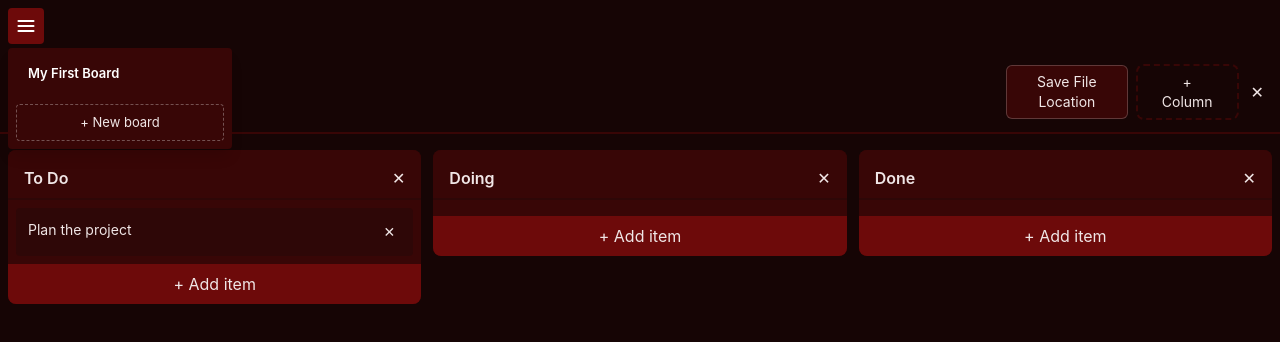
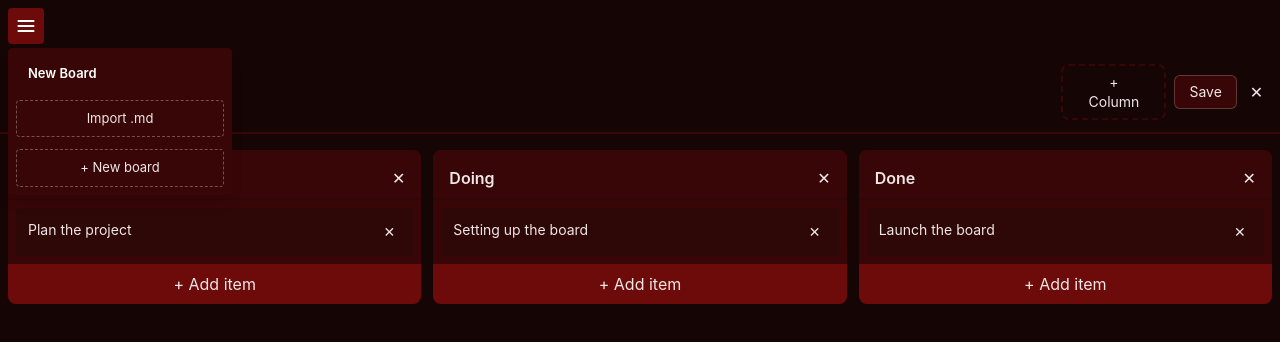
Before and after one commit to Nightmarius/kanban, a React (Vite) app: page / in a window 1280 px wide. Both pictures are taken after a click on the button "Open board menu". Shown: the top 342 px of the page. Built offline with nearby package versions, Linux system fonts and the light colour scheme.

Commit message:
working save system

```diff
--- a/src/App.tsx
+++ b/src/App.tsx
@@ -1,147 +1,171 @@
-import { useState, useEffect, useRef } from 'react'
+import { useState, useRef, useEffect } from 'react'
 import * as store from './store'
 import type { KanbanData } from './types'
 import { BoardPicker } from './BoardPicker'
 import { Board } from './Board'
 
 export function App() {
-  const [autoSaveEnabled, setAutoSaveEnabled] = useState(false)
-  const fileHandleRef = useRef<FileSystemFileHandle | null>(null)
-  const [saveLocationSet, setSaveLocationSet] = useState(false)
-
-  const [data, setData] = useState<KanbanData>(store.getState)
+  const [data, setData] = useState<KanbanData>(() => store.getState())
   const [activeBoardId, setActiveBoardId] = useState<string | null>(data.boards[0]?.id ?? null)
+  const importInputRef = useRef<HTMLInputElement>(null)
 
   useEffect(() => store.subscribe((s) => setData(s)), [])
 
-  const activeBoard = data.boards.find((b) => b.id === activeBoardId) ?? null
-
-  const timerRef = useRef<ReturnType<typeof setTimeout> | null>(null)
-
-  useEffect(() => {
-    if (!autoSaveEnabled || !activeBoard || !fileHandleRef.current) return
-    if (timerRef.current) clearTimeout(timerRef.current)
-    timerRef.current = setTimeout(() => {
-      writeBoardToDisk(fileHandleRef.current!, formatBoardAsMd(activeBoard))
-    }, 2000)
-    return () => {
-      if (timerRef.current) clearTimeout(timerRef.current)
-    }
-  }, [activeBoard, autoSaveEnabled])
-
-  async function setSaveLocation() {
-    try {
-      const picker = (window as unknown as Record<string, unknown>).showSaveFilePicker
-      if (!picker) {
-        console.error('File System Access API not supported')
-        return
-      }
-      const handle = await (picker as Function)({
-        suggestedName: 'board.md',
-        types: [{ accept: { 'text/markdown': ['.md'] } }],
-      })
-      fileHandleRef.current = handle as FileSystemFileHandle
-      setSaveLocationSet(true)
-      setAutoSaveEnabled(true)
-    } catch (err: unknown) {
-      if (err instanceof Error && err.name === 'AbortError') return
-      console.error('Failed to pick save location:', err)
-    }
-  }
+  const activeBoard = data.boards.find(b => b.id === activeBoardId) ?? null
 
   function handleImport(text: string) {
     try {
       const parsed = parseBoardFromMd(text)
+      setActiveBoardId(parsed.boards[0]?.id ?? null)
       store.importFromJSON(parsed)
     } catch {
       alert('Invalid kanban .md file.')
     }
   }
 
+  function handleSave() {
+    saveAsFile(formatBoardAsMd(activeBoard!), activeBoard?.name)
+  }
+
+  function handleNewImportFile() {
+    importInputRef.current?.click()
+  }
+
   return (
     <div className='main-content bg-bg'>
-      <BoardPicker boards={data.boards} activeBoardId={activeBoardId} onActivate={(id) => setActiveBoardId(id)} />
+      <BoardPicker boards={data.boards} activeBoardId={activeBoardId} onActivate={(id) => setActiveBoardId(id)} onImport={handleNewImportFile} />
+      <input ref={importInputRef} type='file' accept='.md' style={{ display: 'none' }} onChange={(e) => {
+        const file = e.target.files?.[0]
+        if (!file) return
+        const reader = new FileReader()
+        reader.onload = () => handleImport(reader.result as string)
+        reader.readAsText(file)
+        e.target.value = ''
+      }} />
       {activeBoard ? (
         <Board
           board={activeBoard}
           onRename={(name: string) => store.renameBoard(activeBoard.id, name)}
           onDelete={() => store.deleteBoard(activeBoard.id)}
-          onSaveLocation={saveLocationSet ? undefined : setSaveLocation}
-          autoSaveEnabled={autoSaveEnabled && saveLocationSet}
+          onSave={handleSave}
         />
       ) : (
-        <EmptyState onImport={handleImport} autoSaveEnabled={autoSaveEnabled && saveLocationSet} />
+        <EmptyState onImport={handleImport} />
       )}
     </div>
   )
 }
 
-function EmptyState({ onImport, autoSaveEnabled }: { onImport: (text: string) => void; autoSaveEnabled?: boolean }) {
+function EmptyState({ onImport }: { onImport: (text: string) => void }) {
   return (
     <div className='empty-state'>
       <p className='text-text'>No boards loaded.</p>
       <label className='action-btn bg-card text-text cursor-pointer'>
         Import .md
-        <input
-          type='file'
-          accept='.md'
-          onChange={(e) => {
+        <input type='file' accept='.md' onChange={(e) => {
           const file = e.target.files?.[0]
           if (!file) return
           const reader = new FileReader()
           reader.onload = () => onImport(reader.result as string)
           reader.readAsText(file)
           e.target.value = ''
-          }}
-          className='hidden'
-        />
+        }} className='hidden' />
       </label>
-      {autoSaveEnabled && (
-        <span className='autosave-indicator mt-1 text-[13px] text-accent'>
-          Auto On
-        </span>
-      )}
     </div>
   )
 }
 
-function formatBoardAsMd(board: { name: string; columns: Array<{ name: string; items: Array<{ text: string }> }> }): string {
-  return [`# ${board.name}`, '', ...board.columns.map((col) => [`## ${col.name}`, '', ...(col.items.length > 0 ? col.items.map((item) => `- ${item.text}`) : ['(empty)']), '']).flat()].join('\n')
+function formatBoardAsMd(board: { name: string; columns: Array<{ name: string; items: Array<any>; done?: number }> }): string {
+  return [
+    `# ${board.name}`,
+    '',
+    ...board.columns.map((col) => {
+      const doneItems = typeof col.done === 'number' ? Math.min(col.done, col.items.length) : 0
+      const lines: string[] = [`## ${col.name}`]
+      if (doneItems > 0) {
+        lines.push(`<!-- done:${doneItems} -->`)
+        lines.push('')
+      } else {
+        lines.push('')
+      }
+      for (let i = 0; i < col.items.length; i++) {
+        const item = col.items[i]
+        const text = typeof item === 'string' ? item : item.text || ''
+        if (typeof col.done === 'number' && i < col.done) {
+          lines.push(`- [x] ${text}`)
+        } else {
+          lines.push(`- ${text}`)
+        }
+      }
+      lines.push('')
+      return lines
+    }).flat(),
+  ].join('\n')
 }
 
-function writeBoardToDisk(handle: FileSystemFileHandle, content: string) {
-  handle
-    .createWritable()
-    .then((writable) => writable.write(content).finally(() => writable.close()))
-    .catch(console.error)
+function saveAsFile(content: string, filename?: string) {
+  const blob = new Blob([content], { type: 'text/markdown' })
+  const url = URL.createObjectURL(blob)
+  const a = document.createElement('a')
+  a.href = url
+  a.download = filename || 'board.md'
+  a.click()
+  URL.revokeObjectURL(url)
 }
 
 export function parseBoardFromMd(text: string): KanbanData {
   const lines = text.split('\n')
-  const boards: Array<{ id: string; name: string; columns: Array<{ id: string; name: string; items: Array<{ id: string; text: string }> }> }> = []
-  let currentBoard: { name: string; columns: Array<{ name: string; items: Array<{ text: string }> }> } | null = null
+  let currentBoard: { name: string; columns: Array<{ name: string; items: Array<string>; done?: number }> } | null = null
 
   for (let i = 0; i < lines.length; i++) {
     const line = lines[i].trim()
+
     if (line.startsWith('# ') && !currentBoard) {
       currentBoard = { name: line.slice(2).trim(), columns: [] }
-    } else if (line.startsWith('## ')) {
-      const colName = line.slice(3).trim()
-      const items: Array<{ text: string }> = []
-      i++
+    }
+    else if (currentBoard && new RegExp(`^##\\S`).test(line)) {
+      const headerContent = line.slice(2).trim()
+      if (!headerContent) continue
+
+      let colName: string
+      const braceIdx = headerContent.indexOf('{')
+      colName = braceIdx > 0 ? headerContent.slice(0, braceIdx).trim() : headerContent.trim()
+
+      let done = 0
+      let offset = 1
+      const nextLine = lines[i + 1]?.trim() ?? ''
+      if (nextLine.match(/^<!--\s*done:(\d+)-->$/)) {
+        const match = nextLine.match(/<!--\s*done:(\d+)-->/)
+        done = parseInt(match![1], 10)
+        offset = 2
+      }
+
+      i += offset
+
+      const items: Array<string> = []
       while (i < lines.length) {
         const next = lines[i].trim()
-        if (next.startsWith('# ') || (next.startsWith('## ') && currentBoard!.columns.some((c) => c.name === colName))) break
-        if (next === '' || next === '(empty)' || !next.startsWith('- ')) {
-          i++
-          continue
+
+        if (!next || /^<!--/.test(next)) { i++; continue }
+        if (/^##/.test(next)) break
+        if (!/^\- /.test(next)) { i++; continue }
+
+        let itemText: string
+        if (next.startsWith('- [x] ') || next.startsWith('- [X] ')) {
+          itemText = next.slice(6).trim()
+        } else {
+          itemText = next.slice(2).trim()
         }
-        items.push({ text: next.slice(2).trim() })
+        items.push(itemText)
         i++
       }
-      currentBoard!.columns.push({ name: colName, items })
+
+      if (items.length > 0 && items[items.length - 1] === '') items.pop()
+      currentBoard.columns.push({ name: colName, done, items })
     }
   }
+
+  const boards = [] as Array<{ id: string; name: string; columns: Array<{ id: string; name: string; done: number; items: string[] }> }>
 
   if (currentBoard) {
     boards.push({
@@ -150,7 +174,8 @@ export function parseBoardFromMd(text: string): KanbanData {
       columns: currentBoard.columns.map((col, idx) => ({
         id: 'col-' + Date.now() + '-' + idx,
         name: col.name,
-        items: col.items.map((item, iIdx) => ({ id: 'item-' + Date.now() + '-' + iIdx, text: item.text })),
+        done: col.done || 0,
+        items: col.items,
       })),
     })
   }
--- a/src/Board.tsx
+++ b/src/Board.tsx
@@ -8,11 +8,10 @@ interface BoardProps {
   board: BoardType
   onRename: (name: string) => void
   onDelete: () => void
-  onSaveLocation?: () => Promise<void>
-  autoSaveEnabled: boolean
+  onSave: () => void
 }
 
-export function Board({ board, onRename, onDelete, onSaveLocation, autoSaveEnabled }: BoardProps) {
+export function Board({ board, onRename, onDelete, onSave }: BoardProps) {
   const [targetColId, setTargetColId] = useState<string | null>(null)
   const [dropAboveIdx, setDropAboveIdx] = useState<number | null>(null)
 
@@ -20,21 +19,15 @@ export function Board({ board, onRename, onDelete, onSaveLocation, autoSaveEnabl
     <div className='flex flex-col h-full'>
       <div className='flex items-center gap-2 p-3 mb-4 border-b-2 border-card'>
         <EditableText value={board.name} onSave={(name) => onRename(name)} className='text-2xl font-bold px-2 py-1 focus:bg-card' />
-
-        <AutoSaveIndicator autoSaveEnabled={autoSaveEnabled} />
-        {onSaveLocation && (
-          <button className='px-3.5 py-1.5 rounded-md border border-white/20 bg-card text-text cursor-pointer text-sm hover:border-accent hover:text-accent' onClick={() => onSaveLocation()}>
-            Save File Location
-          </button>
-        )}
-
         <button
           className='px-6 py-1.5 rounded-lg border-2 border-dashed border-card text-text bg-transparent cursor-pointer text-sm hover:border-accent hover:text-accent transition-colors'
           onClick={() => store.addColumn(board.id)}
         >
           + Column
         </button>
-
+        <button className='px-3.5 py-1.5 rounded-md border border-white/20 bg-card text-text cursor-pointer text-sm hover:border-accent hover:text-accent' onClick={onSave}>
+          Save
+        </button>
         <DeleteButton board={board} onDelete={onDelete} />
       </div>
 
@@ -80,7 +73,3 @@ function DeleteButton({ board, onDelete }: { board: BoardType; onDelete: () => v
     </button>
   )
 }
-
-function AutoSaveIndicator({ autoSaveEnabled }: { autoSaveEnabled: boolean }) {
-  return <span className='text-sm px-2 text-accent'>{autoSaveEnabled ? 'Auto On' : null}</span>
-}
--- a/src/BoardPicker.tsx
+++ b/src/BoardPicker.tsx
@@ -6,9 +6,10 @@ interface BoardPickerProps {
   boards: Board[]
   activeBoardId: string | null
   onActivate: (id: string) => void
+  onImport?: () => void
 }
 
-export function BoardPicker({ boards, activeBoardId, onActivate }: BoardPickerProps) {
+export function BoardPicker({ boards, activeBoardId, onActivate, onImport }: BoardPickerProps) {
   const [open, setOpen] = useState(false)
   const [renamingBoard, setRenamingBoard] = useState<{ id: string; name: string } | null>(null)
 
@@ -45,6 +46,14 @@ export function BoardPicker({ boards, activeBoardId, onActivate }: BoardPickerPr
                 </li>
               ))}
             </ul>
+            {onImport && (
+              <button
+                className='w-full px-2 py-2 rounded border border-dashed border-white/30 bg-transparent text-text cursor-pointer text-[13px] mt-1 hover:border-accent hover:text-accent transition-colors'
+                onClick={() => onImport()}
+              >
+                Import .md
+              </button>
+            )}
             <button
               className='w-full px-2 py-2 rounded border border-dashed border-white/30 bg-transparent text-text cursor-pointer text-[13px] mt-2 hover:border-accent hover:text-accent transition-colors'
               onClick={() => {
--- a/src/appData.json
+++ b/src/appData.json
@@ -1,12 +1,12 @@
 {
   "boards": [
     {
-      "id": "board-1",
-      "name": "My First Board",
+      "id": "board",
+      "name": "New Board",
       "columns": [
-        { "id": "col-todo", "name": "To Do", "items": ["Plan the project"] },
-        { "id": "col-doing", "name": "Doing", "items": [] },
-        { "id": "col-done", "name": "Done", "items": [] }
+        { "id": "col-todo", "name": "To Do", "done": 0, "items": ["Plan the project"] },
+        { "id": "col-doing", "name": "Doing", "done": 0, "items": ["Setting up the board"] },
+        { "id": "col-done", "name": "Done", "done": 0, "items": ["Launch the board"] }
       ]
     }
   ]
--- a/src/store.ts
+++ b/src/store.ts
@@ -37,7 +37,7 @@ export function getState(): KanbanData {
 }
 
 export function importFromJSON(json: KanbanData) {
-  state = json
+  state.boards.push(...json.boards)
   notify()
 }
 
@@ -46,15 +46,7 @@ export function exportAsJSON(): string {
 }
 
 export function addBoard(): Board {
-  const board: Board = {
-    id: 'board-' + Date.now(),
-    name: '',
-    columns: [
-      { id: 'col-' + Date.now() + '-1', done: 0, name: 'To Do', items: [] },
-      { id: 'col-' + Date.now() + '-2', done: 0, name: 'In Progress', items: [] },
-      { id: 'col-' + Date.now() + '-3', done: 0, name: 'Done', items: [] },
-    ],
-  }
+  const board = structuredClone(defaultData).boards[0]
   state.boards.push(board)
   notify()
   return board
@@ -117,28 +109,13 @@ function findColumn(boardId: string, colId: string): Column | null {
   return board.columns.find((c) => c.id === colId) || null
 }
 
-export function moveItem(boardId: string, fromColId: string, toColId: string, itemIdx: number, reorderTargetIndex?: number) {
+export function moveItem(boardId: string, fromColId: string, toColId: string, fromItemIndex: number, toItemIndex?: number) {
   const src = findColumn(boardId, fromColId)
   const dst = findColumn(boardId, toColId)
-  if (!src || !dst) return
-  const item = src.items[itemIdx]
-  if (src === dst && reorderTargetIndex != null) {
-    // Within same column - remove from old position and re-insert at new
-    src.items.splice(itemIdx, 1)
-    const insertAt = Math.min(reorderTargetIndex, src.items.length)
-    src.items.splice(insertAt, 0, item)
-    notify()
-    return
-  }
-
-  src.items.splice(itemIdx, 1)
-
-  if (reorderTargetIndex != null && reorderTargetIndex > 0) {
-    const insertAt = Math.min(reorderTargetIndex, dst.items.length)
-    dst.items.splice(insertAt, 0, item)
-  } else {
-    dst.items.push(item)
-  }
+  if (!src || !dst || toItemIndex == null || dst.done > toItemIndex) return
+  const item = src.items[fromItemIndex]
+  src.items.splice(fromItemIndex, 1)
+  dst.items.splice(toItemIndex, 0, item)
   notify()
 }
 
@@ -159,8 +136,9 @@ export function updateItem(boardId: string, colId: string, itemIndex: number, te
 export function finishItem(boardId: string, colId: string, itemIndex: number) {
   const col = findColumn(boardId, colId)
   if (!col) return
-  if (col.done++ < itemIndex) {
+  if (col.done < itemIndex) {
     moveItem(boardId, colId, colId, itemIndex, col.done - 1)
+    col.done++
   } else {
     notify()
   }
```
Lines whose indentation alone changed are shown as unchanged.
